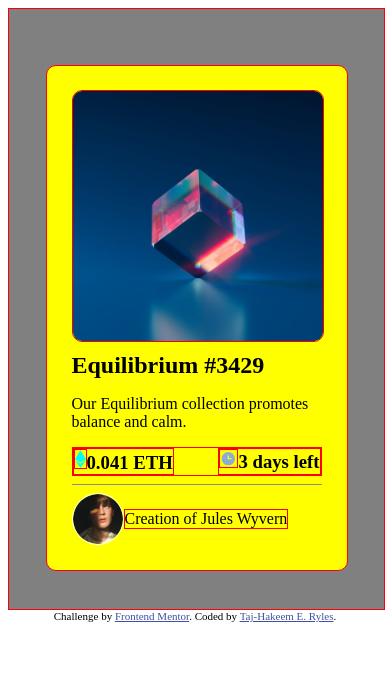
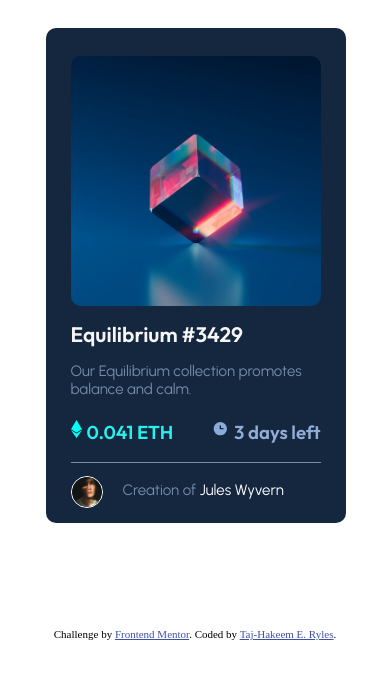
Before and after one commit to t-ryles/NFT-cardPreview, a plain HTML site: page index.html in a window 390 px wide. Drawn offline with Linux system fonts and the light colour scheme.

Commit message:
Finish mobile layout

```diff
--- a/index.html
+++ b/index.html
@@ -5,6 +5,9 @@
   <meta name="viewport" content="width=device-width, initial-scale=1.0"> <!-- displays site properly based on user's device -->
 
   <link rel="icon" type="image/png" sizes="32x32" href="./images/favicon-32x32.png">
+  <link rel="preconnect" href="https://fonts.googleapis.com">
+  <link rel="preconnect" href="https://fonts.gstatic.com" crossorigin>
+  <link href="https://fonts.googleapis.com/css2?family=Outfit:wght@200;600&family=Urbanist&display=swap" rel="stylesheet">
   <link rel="stylesheet" href="style.css">
 
   <title>Frontend Mentor | NFT preview card component</title>
@@ -12,32 +15,36 @@
   <!-- Feel free to remove these styles or customise in your own stylesheet 👍 -->
 </head>
 <body>
-  <div class="screen debug">
-    <div class="container debug">
+  <div class="screen">
+    <div class="container">
       <div class="content">
-      <img class="nftImage debug" src="/images/image-equilibrium.jpg" alt="NFT image">
+      <img class="nftImage" src="/images/image-equilibrium.jpg" alt="NFT image">
         <h2>Equilibrium #3429</h2>
 
-        <p>Our Equilibrium collection promotes balance and calm.</p>
+        <p class="decripTect">Our Equilibrium collection promotes balance and calm.</p>
 
-        <div class="infoSec debug">
-          <h3 class="debug ETH">
-            <svg  class="debug ETHIcon" width="11" height="18" xmlns="http://www.w3.org/2000/svg"><path d="M11 10.216 5.5 18 0 10.216l5.5 3.263 5.5-3.262ZM5.5 0l5.496 9.169L5.5 12.43 0 9.17 5.5 0Z" fill="#00FFF8"/></svg>0.041 ETH</h3>
+        <div class="infoSec">
+          <div class="alignContent">
+            <svg  class="ETHIcon" width="11" height="18" xmlns="http://www.w3.org/2000/svg"><path d="M11 10.216 5.5 18 0 10.216l5.5 3.263 5.5-3.262ZM5.5 0l5.496 9.169L5.5 12.43 0 9.17 5.5 0Z" fill="#00FFF8"/></svg>
+            <h3 class="ETH">0.041 ETH</h3>
+          </div>
 
-          <h3 class="debug days">
-            <svg class="debug clockIcon" width="17" height="17" xmlns="http://www.w3.org/2000/svg"><path d="M8.305 2.007a6.667 6.667 0 1 0 0 13.334 6.667 6.667 0 0 0 0-13.334Zm2.667 7.334H8.305a.667.667 0 0 1-.667-.667V6.007a.667.667 0 0 1 1.334 0v2h2a.667.667 0 0 1 0 1.334Z" fill="#8BACD9"/></svg>3 days left</h3>
+          <div class="alignContent">
+              <svg class="clockIcon" width="17" height="17" xmlns="http://www.w3.org/2000/svg"><path d="M8.305 2.007a6.667 6.667 0 1 0 0 13.334 6.667 6.667 0 0 0 0-13.334Zm2.667 7.334H8.305a.667.667 0 0 1-.667-.667V6.007a.667.667 0 0 1 1.334 0v2h2a.667.667 0 0 1 0 1.334Z" fill="#8BACD9"/></svg>
+              <h3 class="days">3 days left</h3>
+          </div>
         </div>
 
         <hr>
 
-        <footer>
+        <footer class="">
           <img class="profileImg" src="/images/image-avatar.png" alt="profile Image">
-
-          <p class="author debug">Creation of Jules Wyvern</p>
+          <p class="author"><span id="creatorIntro">Creation of</span> <span id="creatorName">Jules Wyvern</span></p>
         </footer>
       </div>
     </div>
   </div>
+
   <div class="attribution">
     Challenge by <a href="https://www.frontendmentor.io?ref=challenge" target="_blank">Frontend Mentor</a>.
     Coded by <a href="#">Taj-Hakeem E. Ryles</a>.
--- a/style.css
+++ b/style.css
@@ -1,5 +1,11 @@
-.debug {
-	border: 1px solid red;
+h2,
+h3 {
+	font-family: 'Outfit', sans-serif;
+}
+
+p {
+	font-family: 'Urbanist', sans-serif;
+	font-size: 15px;
 }
 
 .attribution {
@@ -12,29 +18,37 @@
 }
 
 h2 {
-	padding: 10px 0 0 0;
+	padding: 15px 0 0 0;
 	margin: 0;
+	font-size: 21px;
+	color: whitesmoke;
+}
+
+.decripTect {
+	color: #778ca9;
+	padding-bottom: 7px;
 }
 
 .screen {
-	background-color: gray;
+	background-color: white;
 	margin: auto;
 	width: 375px;
 	height: 600px;
+	padding-top: 20px;
 }
 
 .container {
-	background-color: yellow;
+	background-color: #15273f;
 	margin: auto;
 	width: 300px;
 	border-radius: 10px;
-	margin-top: 15%;
+	padding-top: 1%;
 }
 
 .content {
 	margin-top: 8%;
 	padding: 0px 25px;
-	padding-bottom: 25px;
+	padding-bottom: 15px;
 }
 
 .nftImage {
@@ -49,17 +63,36 @@ h2 {
 .infoSec {
 	display: flex;
 	justify-content: space-between;
+	margin: 0;
+	padding: 0;
+	padding-bottom: 10px;
+}
+
+.ETH {
+	color: #28f0ee;
+}
+
+.days {
+	color: #91add6;
+}
+
+svg {
+	padding-right: 5px;
 }
 
 hr {
 	border: 0;
 	height: 0;
-	border-top: 1px solid #8c8c8c;
+	border-top: 1px solid #778ca9;
+	padding-bottom: 5px;
 }
 
-.profileImg {
-	height: auto;
-	width: 50px;
+#creatorIntro {
+	color: #778ca9;
+}
+
+#creatorName {
+	color: white;
 }
 
 h3 {
@@ -69,14 +102,23 @@ h3 {
 	padding: 0px;
 }
 
+.alignContent {
+	display: flex;
+	justify-content: center;
+}
+
 .profileImg {
 	border: 1px solid white;
 	border-radius: 50%;
+	width: 30px;
+	height: 30px;
 }
 
 .author {
 	width: auto;
 	height: auto;
+	padding: 5px 0 0 20px;
+	margin: 0;
 }
 
 footer {
```
